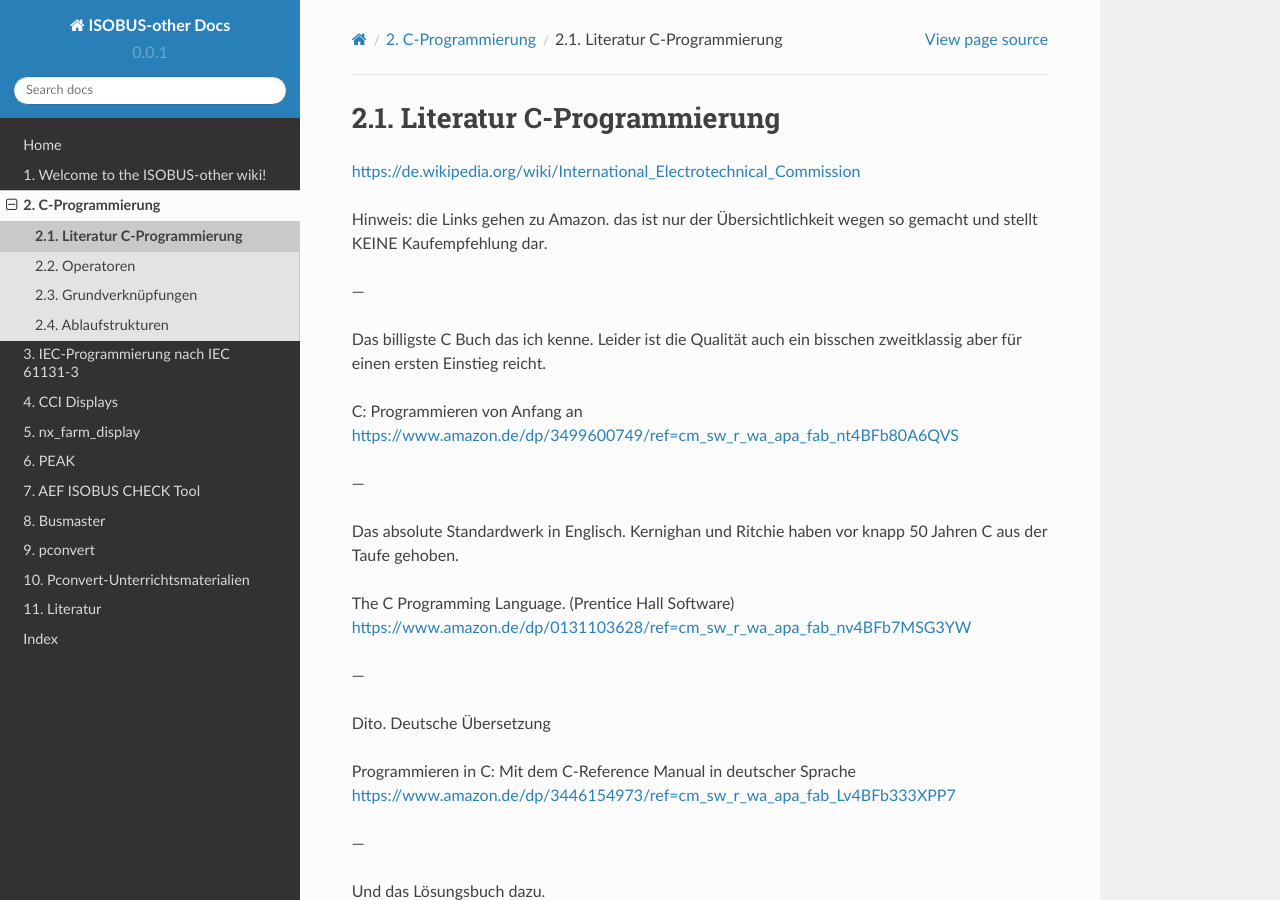
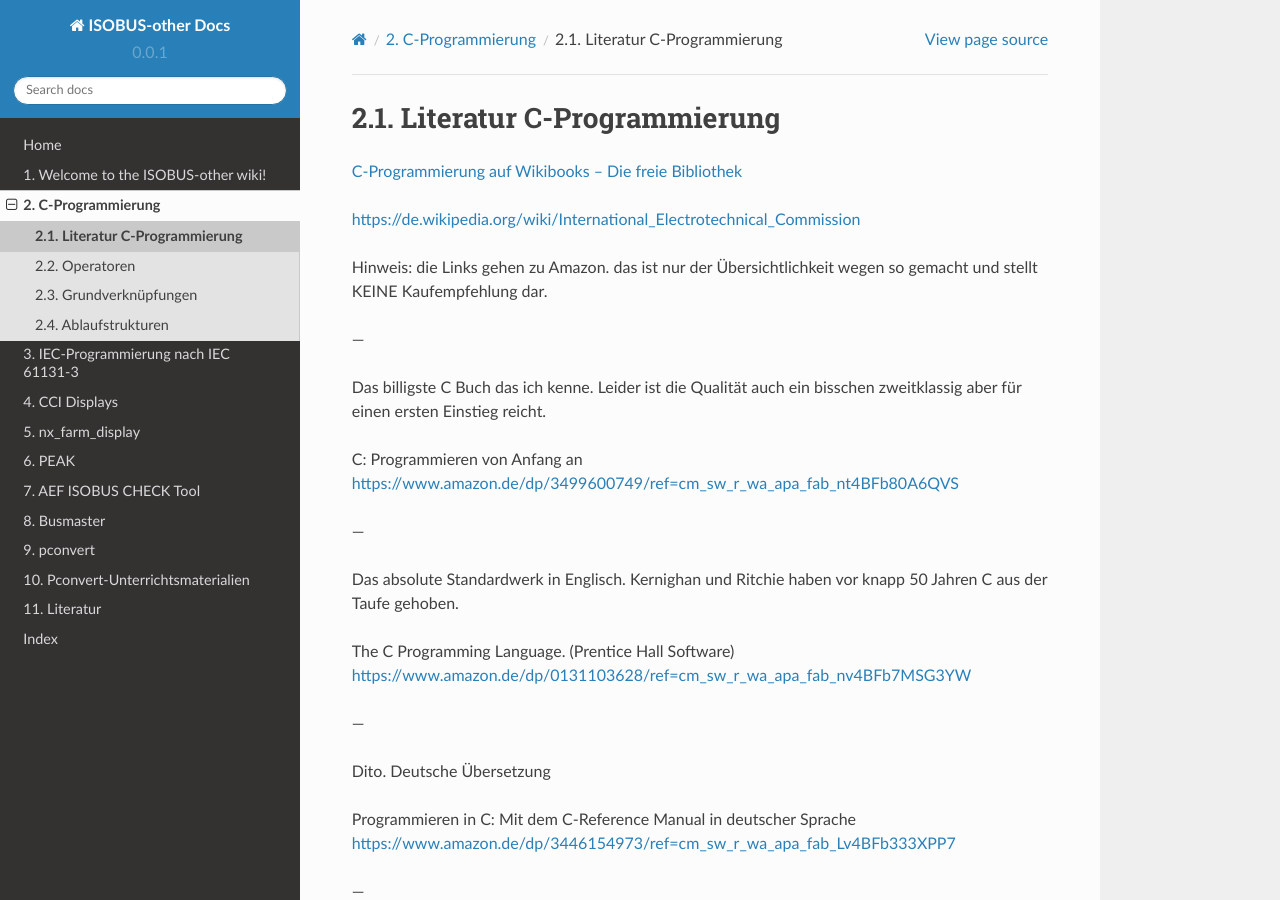
Before and after one commit to Meisterschulen-am-Ostbahnhof-Munchen/ISOBUS-other-docs, a Sphinx documentation site: the page built from docs/Literatur-C-Programmierung.rst, in a window 1280 px wide and 900 px high. Built offline with Sphinx 7.4.7 and the Read the Docs theme 2.0.0, drawn with Linux system fonts in a browser that asks for light colours.

Commit message:
Update Literatur-C-Programmierung.rst

```diff
--- a/docs/Literatur-C-Programmierung.rst
+++ b/docs/Literatur-C-Programmierung.rst
@@ -1,5 +1,9 @@
 Literatur C-Programmierung
 ==========================
+
+
+
+`C-Programmierung auf Wikibooks – Die freie Bibliothek <https://de.wikibooks.org/wiki/C-Programmierung https://de.wikibooks.org/wiki/C-Programmierung>`_
 
 https://de.wikipedia.org/wiki/International_Electrotechnical_Commission
 
```
